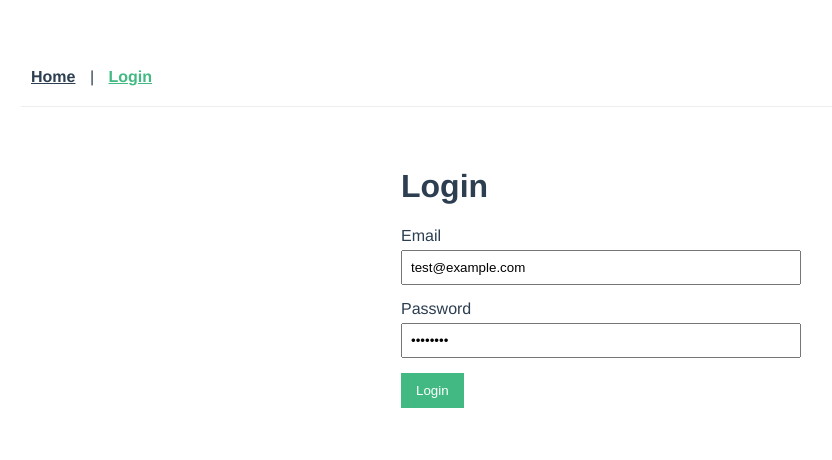
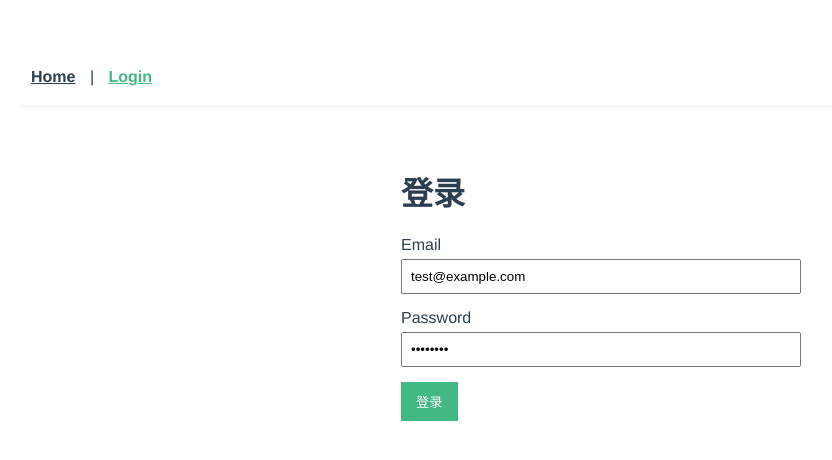
Before and after one commit to tab837334754/mianshiDemo, a Vue app: page /login in a window 1280 px wide. Shown: the top 460 px of the page, without its empty margins (39-871 px from the left). Built offline with nearby package versions, Linux system fonts and the light colour scheme.

Commit message:
fix: 文本

```diff
--- a/src/views/Home.vue
+++ b/src/views/Home.vue
@@ -1,6 +1,5 @@
 <template>
   <div class="home-container">
-    <!-- <h1>{{ import.meta.env.VITE_APP_NAME }}</h1> -->
     <div v-if="authStore.serverInfo">
       <h2>Server Information</h2>
       <pre>{{ JSON.stringify(authStore.serverInfo, null, 2) }}</pre>
--- a/src/views/Login.vue
+++ b/src/views/Login.vue
@@ -1,6 +1,6 @@
 <template>
   <div class="login-container">
-    <h1>Login</h1>
+    <h1>登录</h1>
     <form @submit.prevent="handleSubmit">
       <div class="form-group">
         <label for="email">Email</label>
@@ -23,7 +23,7 @@
         />
       </div>
       <button type="submit" :disabled="isLoading">
-        {{ isLoading ? 'Logging in...' : 'Login' }}
+        {{ isLoading ? '登录中...' : '登录' }}
       </button>
       <div v-if="error" class="error-message">
         {{ error }}
```
